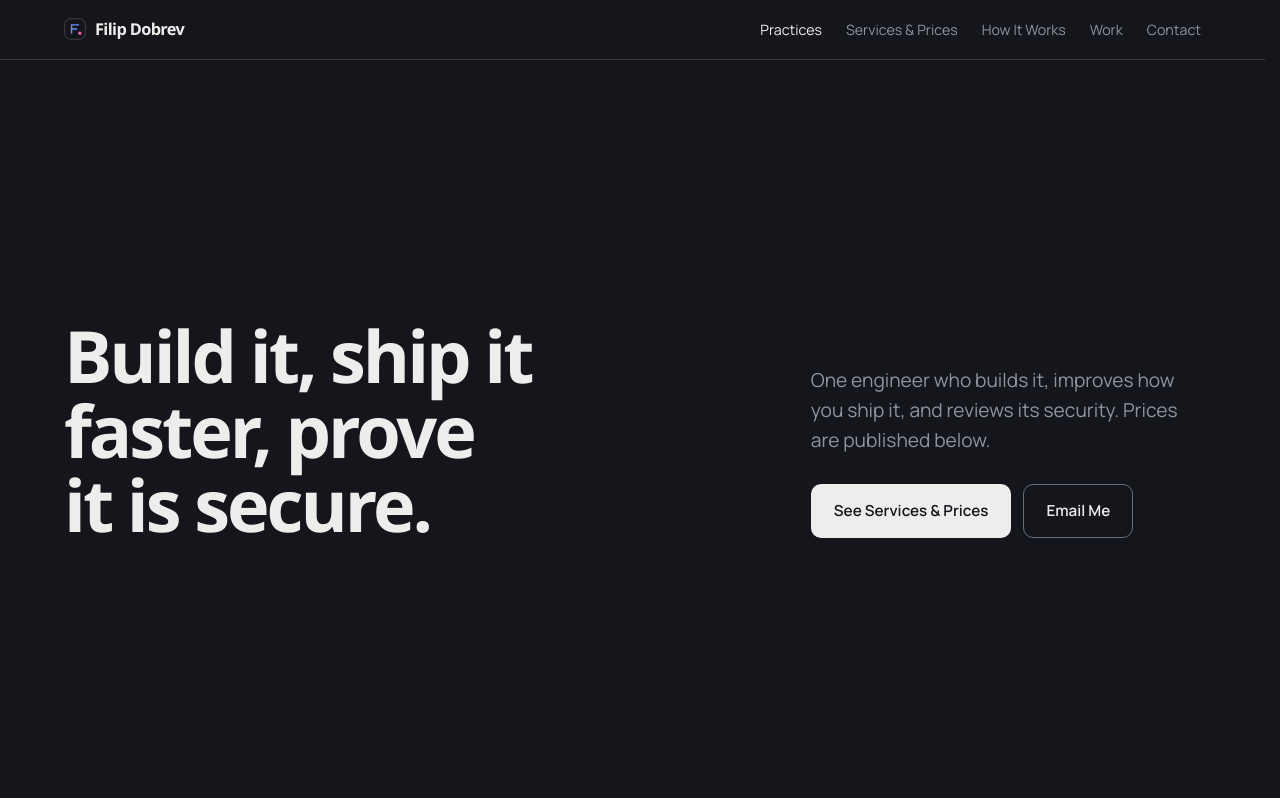
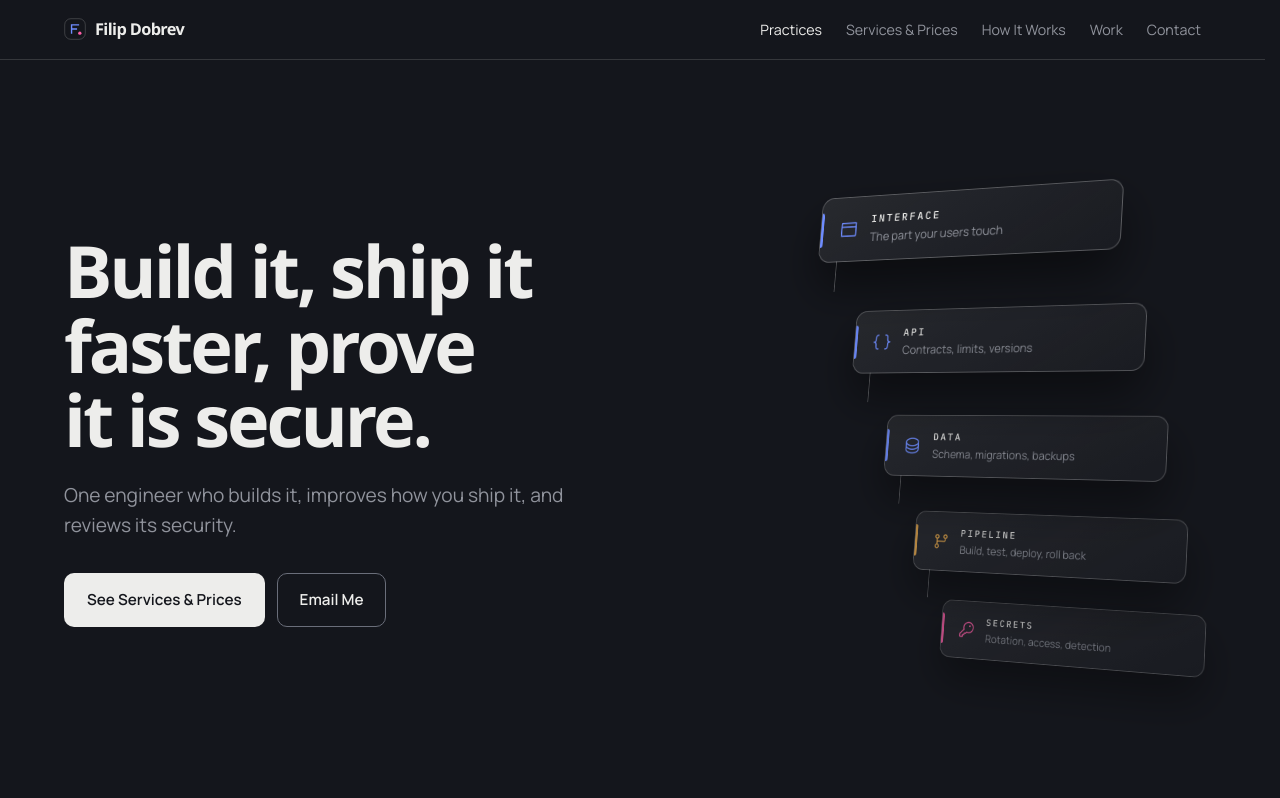
Before and after one commit to FilipDobrev/FilipDobrev.github.io, a website: page public/index.html in a window 1280 px wide. Shown: the top 798 px of the page. Drawn offline with nearby package versions, Linux system fonts and the light colour scheme; a web font is replaced by a local one.

Commit message:
Rebuild the first screen around a spatial layer deck
The hero was two columns of text. It is now copy on the left and a
deck of five planes on the right, receding in perspective: interface,
API, data, pipeline, secrets, connected by a hairline because they are
one system rather than five cards. Each plane carries a Phosphor glyph
and the practice colour it belongs to, so the colour still means only
one thing.

The deck is anchored to the copy column rather than the window, so the
gap between them is the same on a laptop and a 1920 monitor. Pointer
parallax tilts it, skipped on touch, on narrow screens and under
reduced motion. Under 1080px it flattens into a plain stack below the
copy.

Also drops the trailing sentence from the lede, since the primary
button already says prices are published.

```diff
--- a/public/index.html
+++ b/public/index.html
@@ -192,22 +192,99 @@ p{margin:0;text-wrap:pretty}
 .dk .btn--line{color:var(--on-ink);border-color:var(--edge-ink)}
 .dk .btn--line:hover{border-color:var(--on-ink);background:rgba(237,237,235,.08)}
 
-/* ---------------- hero ---------------- */
+/* ---------------- hero ----------------
+   Copy holds the left. The deck holds the right and runs off the edge
+   of the window, so the first screen reads as a slice of something
+   larger rather than a centred poster. Depth is geometry and hairlines
+   only, no ambience, because no other band on this page has any.
+   -------------------------------------- */
 .hero{
-  padding-top:clamp(52px,8vw,96px);
-  padding-bottom:clamp(52px,8vw,96px);
+  position:relative;overflow:hidden;
+  padding-top:clamp(52px,8vw,92px);
+  padding-bottom:clamp(52px,8vw,92px);
   min-height:calc(100dvh - var(--nav-h));
   display:flex;align-items:center;
 }
-.hero__grid{
-  display:grid;grid-template-columns:minmax(0,7fr) minmax(0,4fr);
-  gap:clamp(30px,5vw,76px);align-items:end;width:100%;
+.hero__grid{position:relative;z-index:2;width:100%}
+.hero__copy{max-width:min(680px,60%)}
+.hero .lede{margin-top:clamp(16px,2.2vw,24px);color:var(--on-ink-dim)}
+.hero__cta{display:flex;flex-wrap:wrap;gap:12px;margin-top:clamp(22px,3vw,32px)}
+
+/* the deck: five planes of one system, surface at the front, secrets
+   at the back. Each plane is a real layer I work on, not decoration. */
+.deck{
+  position:absolute;z-index:1;pointer-events:none;
+  /* anchored just right of the copy column so the gap between them
+     stays the same on a laptop and on a 1920 monitor */
+  top:50%;left:calc(50% + 46px);right:auto;
+  width:min(880px,54vw);aspect-ratio:1/1;
+  transform:translateY(-50%);
+  perspective:1500px;perspective-origin:34% 46%;
 }
-.hero__aside{padding-bottom:4px}
-.hero__cta{display:flex;flex-wrap:wrap;gap:12px;margin-top:28px}
-@media (max-width:900px){
-  .hero{min-height:0}
-  .hero__grid{grid-template-columns:1fr;align-items:start;gap:28px}
+.deck__inner{
+  position:absolute;inset:0;transform-style:preserve-3d;
+  transform:
+    rotateY(calc(-26deg + var(--dx,0) * 5deg))
+    rotateX(calc(10deg + var(--dy,0) * -4deg));
+  transition:transform 1.2s var(--ease);
+}
+.plane{
+  --acc:var(--build-lt);
+  position:absolute;left:13%;top:13%;width:min(404px,50%);
+  display:grid;grid-template-columns:auto 1fr;align-items:center;
+  column-gap:15px;padding:16px 20px 16px 23px;
+  border:1px solid var(--line-ink-2);border-radius:var(--r-lg);
+  background:linear-gradient(150deg,rgba(237,237,235,.085),rgba(237,237,235,.022));
+  box-shadow:0 26px 54px rgba(0,0,0,.5);
+  transform:translate3d(0,calc(var(--i) * 104px),calc(var(--i) * -98px));
+  opacity:calc(1 - var(--i) * .07);
+  animation:deckIn .9s var(--ease) backwards;
+  animation-delay:calc(140ms + var(--i) * 95ms);
+}
+/* the hairline that says these are one system, not five cards */
+.plane::after{
+  content:"";position:absolute;left:22px;top:100%;height:34px;width:1px;
+  background:var(--line-ink-2);
+}
+.plane:last-child::after{display:none}
+.plane::before{
+  content:"";position:absolute;left:0;top:16px;bottom:16px;width:3px;
+  border-radius:0 3px 3px 0;background:var(--acc);
+}
+.plane i{font-size:1.45rem;line-height:1;color:var(--acc)}
+.plane b{
+  display:block;font-family:var(--mono);font-size:11.5px;font-weight:500;
+  letter-spacing:.2em;color:var(--on-ink);white-space:nowrap;
+}
+.plane em{
+  display:block;font-style:normal;font-size:.82rem;line-height:1.35;
+  color:var(--on-ink-dim);margin-top:3px;
+}
+.plane[data-accent="improve"]{--acc:var(--improve-lt)}
+.plane[data-accent="review"]{--acc:var(--review-lt)}
+
+@keyframes deckIn{
+  from{opacity:0;transform:translate3d(44px,calc(var(--i) * 104px + 24px),calc(var(--i) * -98px))}
+}
+
+/* Under 1080px the deck stops being a bleed and becomes a flat stack
+   under the copy, which keeps the labels readable on a phone. */
+@media (max-width:1080px){
+  .hero{min-height:0;display:flex;flex-direction:column}
+  .hero__grid{order:1}
+  .deck{order:2}
+  .hero__copy{max-width:none}
+  .deck{
+    position:relative;top:auto;left:auto;right:auto;transform:none;
+    width:100%;max-width:460px;aspect-ratio:auto;height:auto;
+    margin-top:clamp(40px,7vw,64px);perspective:none;
+  }
+  .deck__inner{position:relative;inset:auto;transform:none;transform-style:flat;display:grid;gap:10px}
+  .plane{position:relative;left:auto;top:auto;width:auto;transform:none;opacity:1;box-shadow:none}
+  .plane::after{display:none}
+}
+@media (prefers-reduced-motion:reduce){
+  .deck__inner{transition:none}
 }
 
 /* ---------------- worked at ---------------- */
@@ -559,11 +636,37 @@ h1,h2,[id]{scroll-margin-top:calc(var(--nav-h) + 22px)}
 
   <!-- ============ hero ============ -->
   <section class="band band--ink dk hero" id="top">
+
+    <div class="deck" aria-hidden="true">
+      <div class="deck__inner">
+        <div class="plane" style="--i:0" data-accent="build">
+          <i class="ph ph-browser"></i>
+          <span><b>INTERFACE</b><em>The part your users touch</em></span>
+        </div>
+        <div class="plane" style="--i:1" data-accent="build">
+          <i class="ph ph-brackets-curly"></i>
+          <span><b>API</b><em>Contracts, limits, versions</em></span>
+        </div>
+        <div class="plane" style="--i:2" data-accent="build">
+          <i class="ph ph-database"></i>
+          <span><b>DATA</b><em>Schema, migrations, backups</em></span>
+        </div>
+        <div class="plane" style="--i:3" data-accent="improve">
+          <i class="ph ph-git-branch"></i>
+          <span><b>PIPELINE</b><em>Build, test, deploy, roll back</em></span>
+        </div>
+        <div class="plane" style="--i:4" data-accent="review">
+          <i class="ph ph-key"></i>
+          <span><b>SECRETS</b><em>Rotation, access, detection</em></span>
+        </div>
+      </div>
+    </div>
+
     <div class="wrap hero__grid">
-      <h1 class="rise">Build it, ship it faster, prove it is secure.</h1>
-      <div class="hero__aside rise">
-        <p class="lede">One engineer who builds it, improves how you ship it, and reviews its security. Prices are published below.</p>
-        <div class="hero__cta">
+      <div class="hero__copy">
+        <h1 class="rise">Build it, ship it faster, prove it is secure.</h1>
+        <p class="lede rise">One engineer who builds it, improves how you ship it, and reviews its security.</p>
+        <div class="hero__cta rise">
           <a class="btn btn--fill" href="#services">See Services &amp; Prices</a>
           <a class="btn btn--line" href="mailto:filipdbrv@gmail.com?subject=Project%20enquiry">Email Me</a>
         </div>
@@ -1194,6 +1297,37 @@ h1,h2,[id]{scroll-margin-top:calc(var(--nav-h) + 22px)}
 
   update();
 
+  /* ---- the deck follows the pointer, a little ----
+     Pointer only, so a touch device never pays for it, and the whole
+     thing is skipped when the visitor asked for less motion. */
+  var hero = document.getElementById("top");
+  var deck = hero && hero.querySelector(".deck__inner");
+  var finePointer = window.matchMedia("(hover: hover) and (pointer: fine)");
+  var wideEnough = window.matchMedia("(min-width: 1081px)");
+
+  if (deck && finePointer.matches && wideEnough.matches &&
+      !window.matchMedia("(prefers-reduced-motion: reduce)").matches) {
+    var queued = false, nx = 0, ny = 0;
+
+    hero.addEventListener("pointermove", function (ev) {
+      var box = hero.getBoundingClientRect();
+      nx = (ev.clientX - box.left) / box.width * 2 - 1;
+      ny = (ev.clientY - box.top) / box.height * 2 - 1;
+      if (queued) return;
+      queued = true;
+      requestAnimationFrame(function () {
+        queued = false;
+        deck.style.setProperty("--dx", nx.toFixed(3));
+        deck.style.setProperty("--dy", ny.toFixed(3));
+      });
+    });
+
+    hero.addEventListener("pointerleave", function () {
+      deck.style.setProperty("--dx", 0);
+      deck.style.setProperty("--dy", 0);
+    });
+  }
+
   /* ---- reveal and the active section ---- */
   var reduce = window.matchMedia("(prefers-reduced-motion: reduce)");
   var risers = Array.prototype.slice.call(document.querySelectorAll(".rise"));
```
